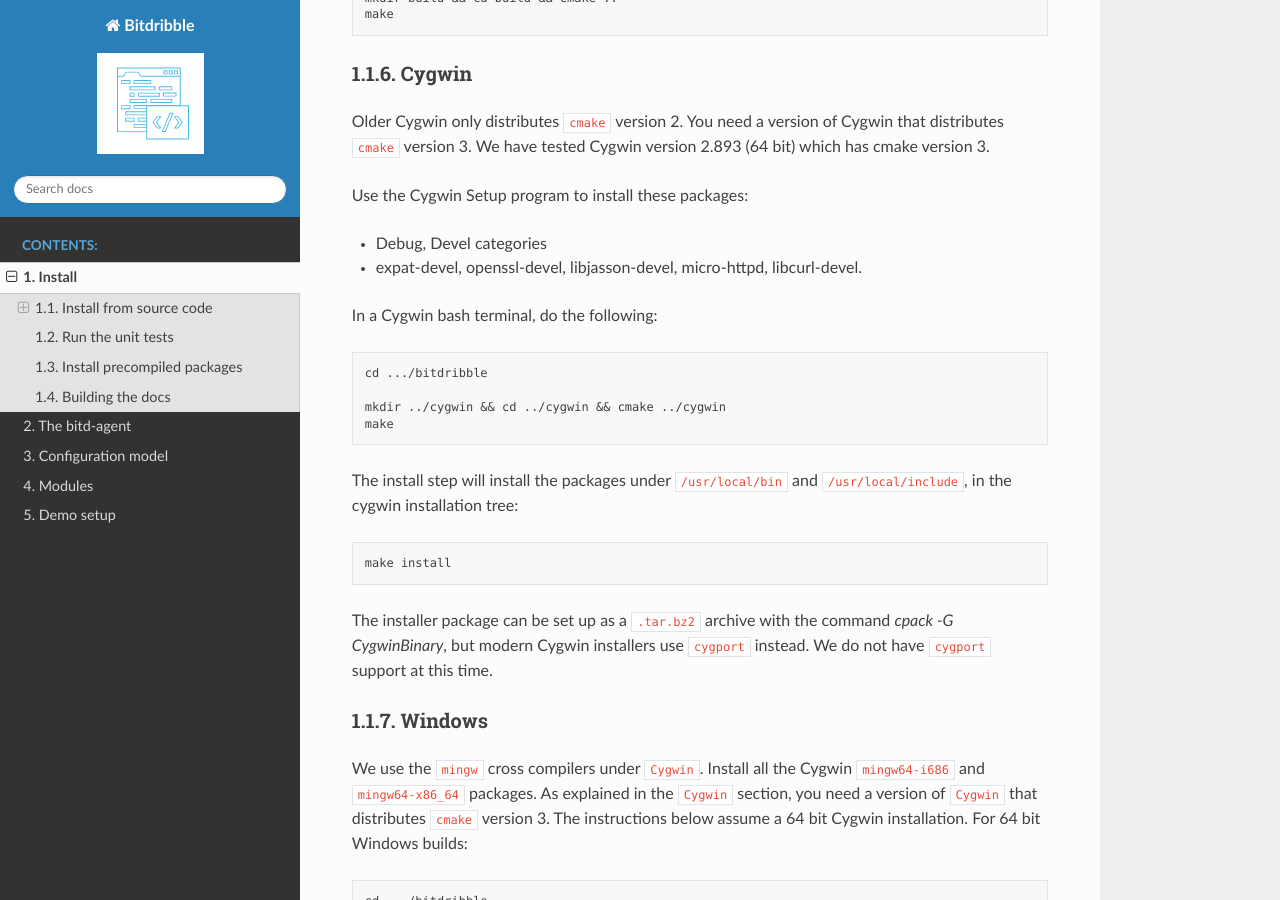
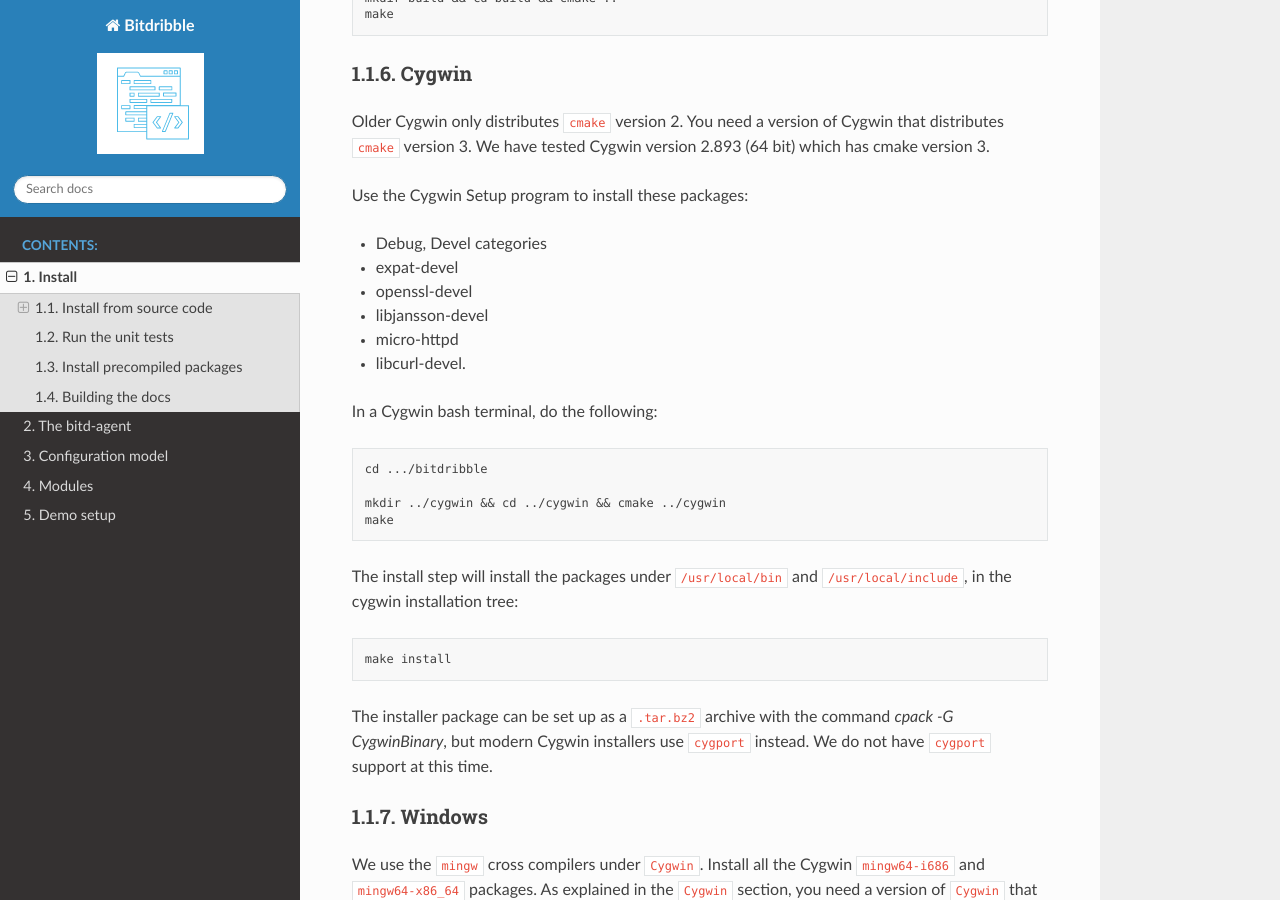
Before and after one commit to Bitdribble/bitdribble-doc, a Sphinx documentation site: the page built from source/install.rst, in a window 1280 px wide and 900 px high, scrolled down 4463 px. Built offline with Sphinx 7.4.7 and the Read the Docs theme 2.0.0, drawn with Linux system fonts in a browser that asks for light colours.

Commit message:
json and microhttpd support

```diff
--- a/source/install.rst
+++ b/source/install.rst
@@ -211,7 +211,15 @@
 
 - Debug, Devel categories
 
-- expat-devel, openssl-devel, libjasson-devel, micro-httpd, libcurl-devel.
+- expat-devel
+
+- openssl-devel
+
+- libjansson-devel
+
+- micro-httpd
+
+- libcurl-devel.
 
 In a Cygwin bash terminal, do the following:
 
```
